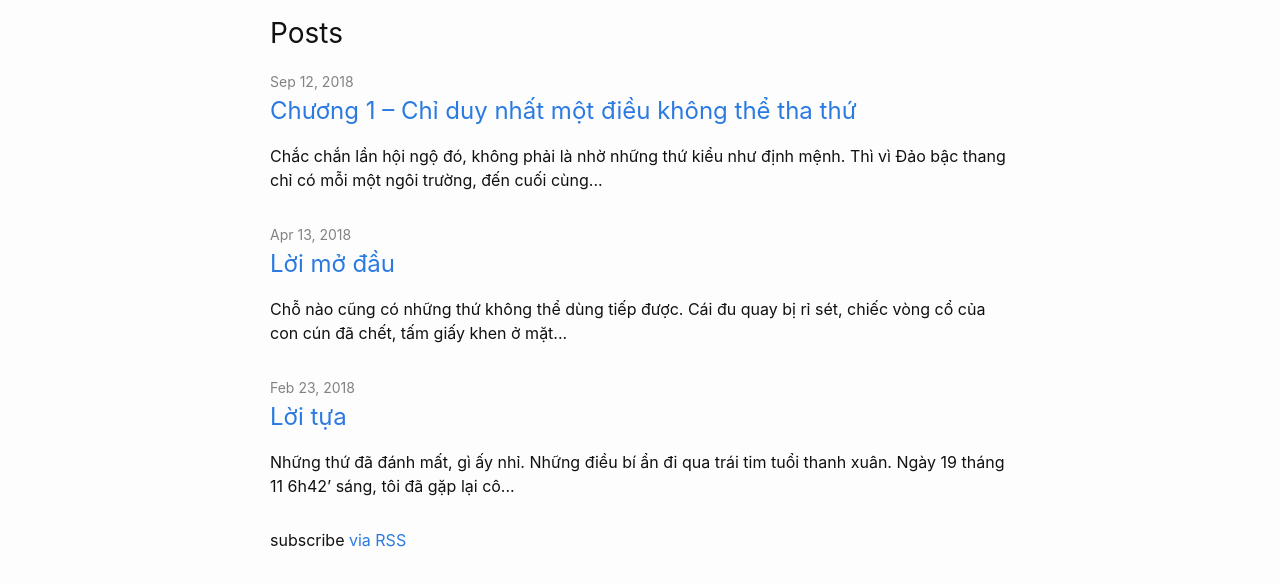
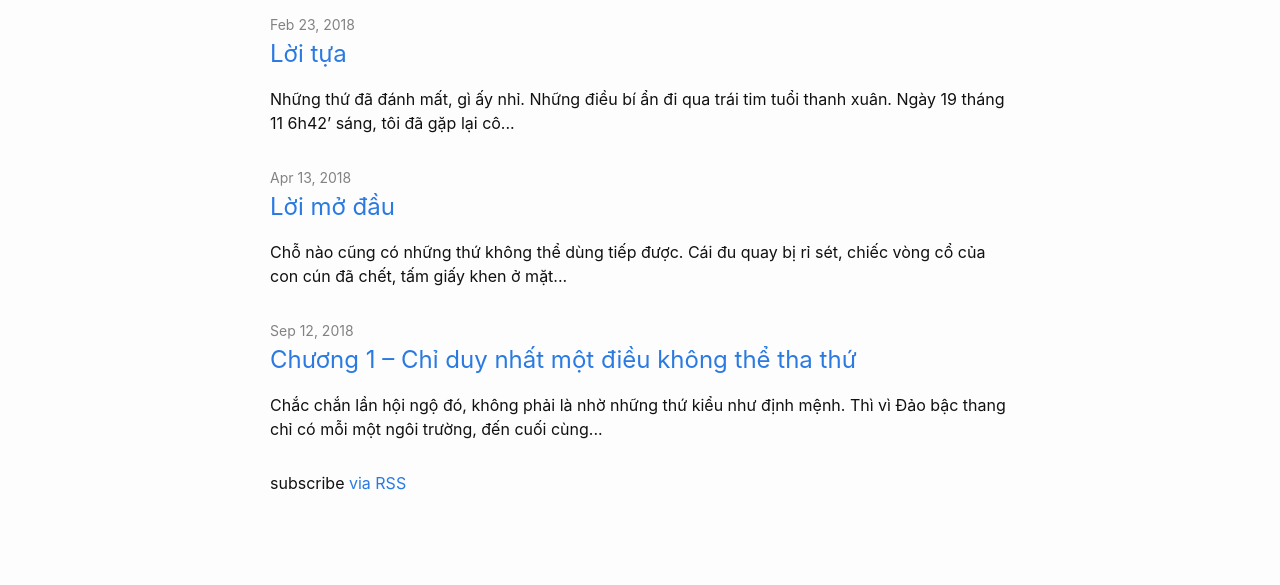
Before and after one commit to m25286/chantroixanh, a plain HTML site: page index.html in a window 1280 px wide. Shown: the part 143-728 px from the top of the page. Drawn offline with Linux system fonts and the light colour scheme.

Commit message:
update home

```diff
--- a/feed.xml
+++ b/feed.xml
@@ -1,4 +1,4 @@
-<?xml version="1.0" encoding="utf-8"?><feed xmlns="http://www.w3.org/2005/Atom" ><generator uri="https://jekyllrb.com/" version="3.8.5">Jekyll</generator><link href="https://m25286.github.io/chantroixanh/feed.xml" rel="self" type="application/atom+xml" /><link href="https://m25286.github.io/chantroixanh/" rel="alternate" type="text/html" /><updated>2019-04-14T11:35:05+09:00</updated><id>https://m25286.github.io/chantroixanh/feed.xml</id><title type="html">Chân trời xanh</title><entry><title type="html">Chương 1 – Chỉ duy nhất một điều không thể tha thứ</title><link href="https://m25286.github.io/chantroixanh/2018/09/12/chuong-1.html" rel="alternate" type="text/html" title="Chương 1 – Chỉ duy nhất một điều không thể tha thứ" /><published>2018-09-12T00:00:00+09:00</published><updated>2018-09-12T00:00:00+09:00</updated><id>https://m25286.github.io/chantroixanh/2018/09/12/chuong-1</id><content type="html" xml:base="https://m25286.github.io/chantroixanh/2018/09/12/chuong-1.html">&lt;p&gt;Chắc chắn lần hội ngộ đó, không phải là nhờ những thứ kiểu như định mệnh.&lt;/p&gt;
+<?xml version="1.0" encoding="utf-8"?><feed xmlns="http://www.w3.org/2005/Atom" ><generator uri="https://jekyllrb.com/" version="3.8.5">Jekyll</generator><link href="https://m25286.github.io/chantroixanh/feed.xml" rel="self" type="application/atom+xml" /><link href="https://m25286.github.io/chantroixanh/" rel="alternate" type="text/html" /><updated>2019-04-14T11:38:48+09:00</updated><id>https://m25286.github.io/chantroixanh/feed.xml</id><title type="html">Chân trời xanh</title><entry><title type="html">Chương 1 – Chỉ duy nhất một điều không thể tha thứ</title><link href="https://m25286.github.io/chantroixanh/2018/09/12/chuong-1.html" rel="alternate" type="text/html" title="Chương 1 – Chỉ duy nhất một điều không thể tha thứ" /><published>2018-09-12T00:00:00+09:00</published><updated>2018-09-12T00:00:00+09:00</updated><id>https://m25286.github.io/chantroixanh/2018/09/12/chuong-1</id><content type="html" xml:base="https://m25286.github.io/chantroixanh/2018/09/12/chuong-1.html">&lt;p&gt;Chắc chắn lần hội ngộ đó, không phải là nhờ những thứ kiểu như định mệnh.&lt;/p&gt;
 
 &lt;p&gt;Thì vì Đảo bậc thang chỉ có mỗi một ngôi trường, đến cuối cùng thì cô ấy cũng phải theo học ở đó. Trễ nhất là vài tiếng sau, hẳn nhiên chúng tôi sẽ chạm mặt nhau. Bởi vậy hoàn toàn không thể nói là ngẫu nhiên được.&lt;/p&gt;
 
--- a/index.html
+++ b/index.html
@@ -31,14 +31,15 @@
 </header>
 <main class="page-content" aria-label="Content">
       <div class="wrapper">
-        <div class="home"><h1 class="page-heading">Mục Lục</h1><h2 class="post-list-heading">Posts</h2>
-    <ul class="post-list"><li><span class="post-meta">Sep 12, 2018</span>
+        <div class="home"><h1 class="page-heading">Mục Lục</h1><h2 class="post-list-heading"></h2>
+    <ul class="post-list">
+      <li><span class="post-meta">Feb 23, 2018</span>
         <h3>
-          <a class="post-link" href="/chantroixanh/2018/09/12/chuong-1.html">
-            Chương 1 – Chỉ duy nhất một điều không thể tha thứ
+          <a class="post-link" href="/chantroixanh/jekyll/update/2018/02/23/loi-tua.html">
+            Lời tựa
           </a>
         </h3>
-        Chắc chắn lần hội ngộ đó, không phải là nhờ những thứ kiểu như định mệnh. Thì vì Đảo bậc thang chỉ có mỗi một ngôi trường, đến cuối cùng...
+        Những thứ đã đánh mất, gì ấy nhỉ. Những điều bí ẩn đi qua trái tim tuổi thanh xuân. Ngày 19 tháng 11 6h42’ sáng, tôi đã gặp lại cô...
       </li><li><span class="post-meta">Apr 13, 2018</span>
         <h3>
           <a class="post-link" href="/chantroixanh/2018/04/13/loi-mo-dau.html">
@@ -46,13 +47,13 @@
           </a>
         </h3>
         Chỗ nào cũng có những thứ không thể dùng tiếp được. Cái đu quay bị rỉ sét, chiếc vòng cổ của con cún đã chết, tấm giấy khen ở mặt...
-      </li><li><span class="post-meta">Feb 23, 2018</span>
+      </li><li><span class="post-meta">Sep 12, 2018</span>
         <h3>
-          <a class="post-link" href="/chantroixanh/jekyll/update/2018/02/23/loi-tua.html">
-            Lời tựa
+          <a class="post-link" href="/chantroixanh/2018/09/12/chuong-1.html">
+            Chương 1 – Chỉ duy nhất một điều không thể tha thứ
           </a>
         </h3>
-        Những thứ đã đánh mất, gì ấy nhỉ. Những điều bí ẩn đi qua trái tim tuổi thanh xuân. Ngày 19 tháng 11 6h42’ sáng, tôi đã gặp lại cô...
+        Chắc chắn lần hội ngộ đó, không phải là nhờ những thứ kiểu như định mệnh. Thì vì Đảo bậc thang chỉ có mỗi một ngôi trường, đến cuối cùng...
       </li></ul>
 
     <p class="rss-subscribe">subscribe <a href="/chantroixanh/feed.xml">via RSS</a></p></div>
```
